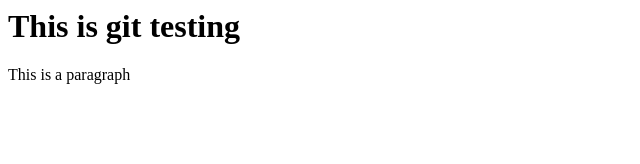
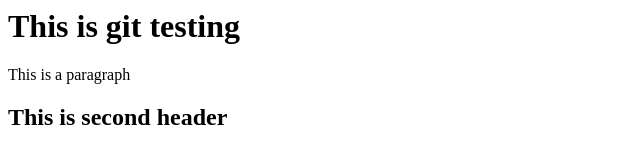
Before and after one commit to gauravsoni1112/git-test, a website: page index.html in a window 1280 px wide. Shown: the whole page, without its empty margins (0-640 px from the left). Drawn offline with Linux system fonts and the light colour scheme.

Commit message:
node test

```diff
--- a/index.html
+++ b/index.html
@@ -5,5 +5,6 @@
  <body>
      <h1>This is git testing</h1>
      <p>This is a paragraph</p>
+     <h2>This is second header</h2>
  </body>
 </html>
```
Also changed, not shown: package.json (added, +24 -0 lines), 2 other files.
